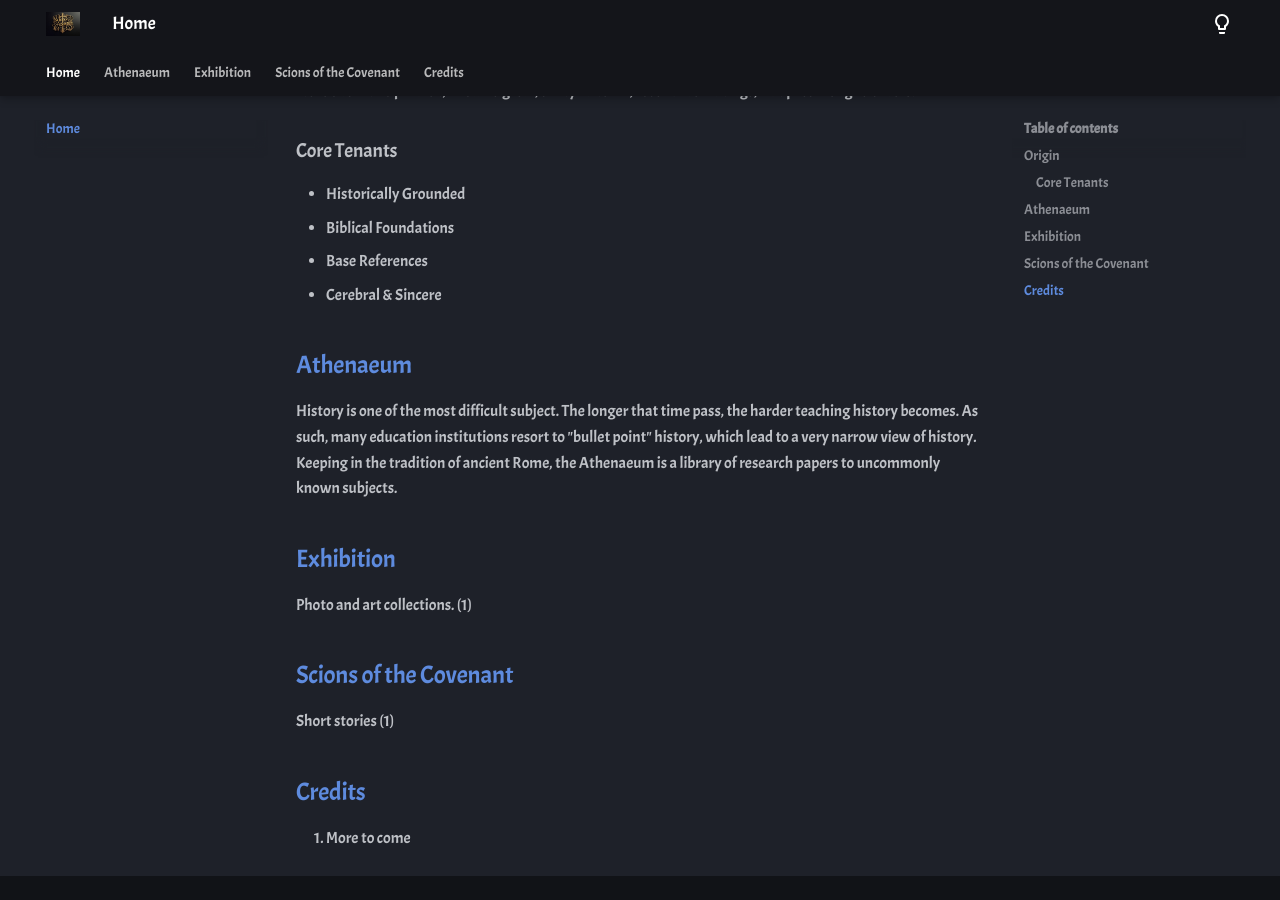
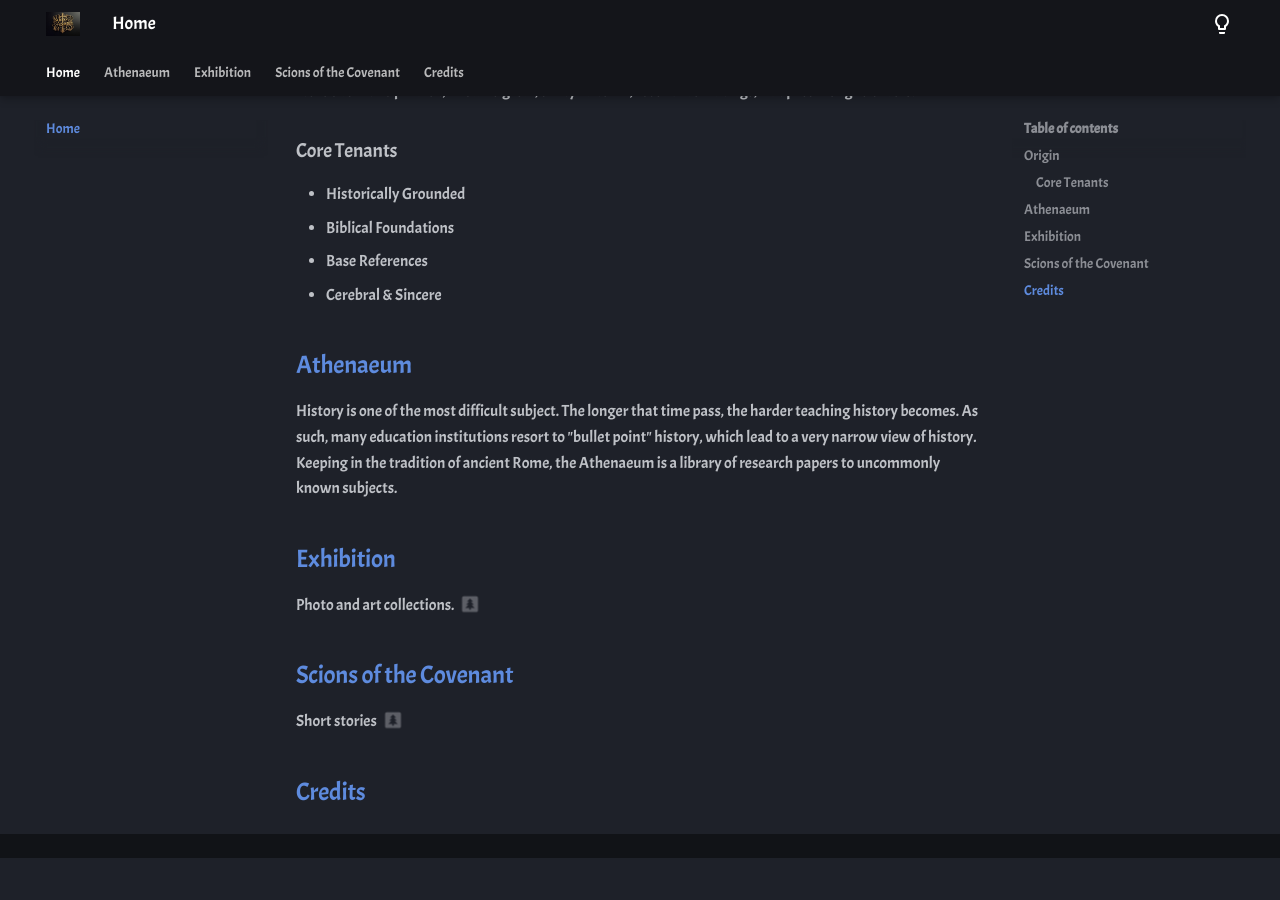
Before and after one commit to gamefreakcabe/solomons-arboretum, an MkDocs documentation site: the page built from docs/index.md, in a window 1280 px wide and 900 px high, scrolled down 809 px. Built offline with MkDocs 1.6.1 and Material for MkDocs 9.7.7, drawn with Linux system fonts in a browser that asks for light colours; after the commit the page ends 1667 px from its top, so only the background shows below that; part of the change alters nothing that is shown.

Commit message:
Update index.md

```diff
--- a/docs/index.md
+++ b/docs/index.md
@@ -22,15 +22,13 @@ Photo and art collections. (1)
 { .annotate }
 
 
+1. More to come
 
 ## [Scions of the Covenant](./sotc/index.md)
 
 Short stories (1)
 { .annotate }
 
-
+1. More to come
 
 ## [Credits](./credits.md)
-
-
-1. More to come
```
